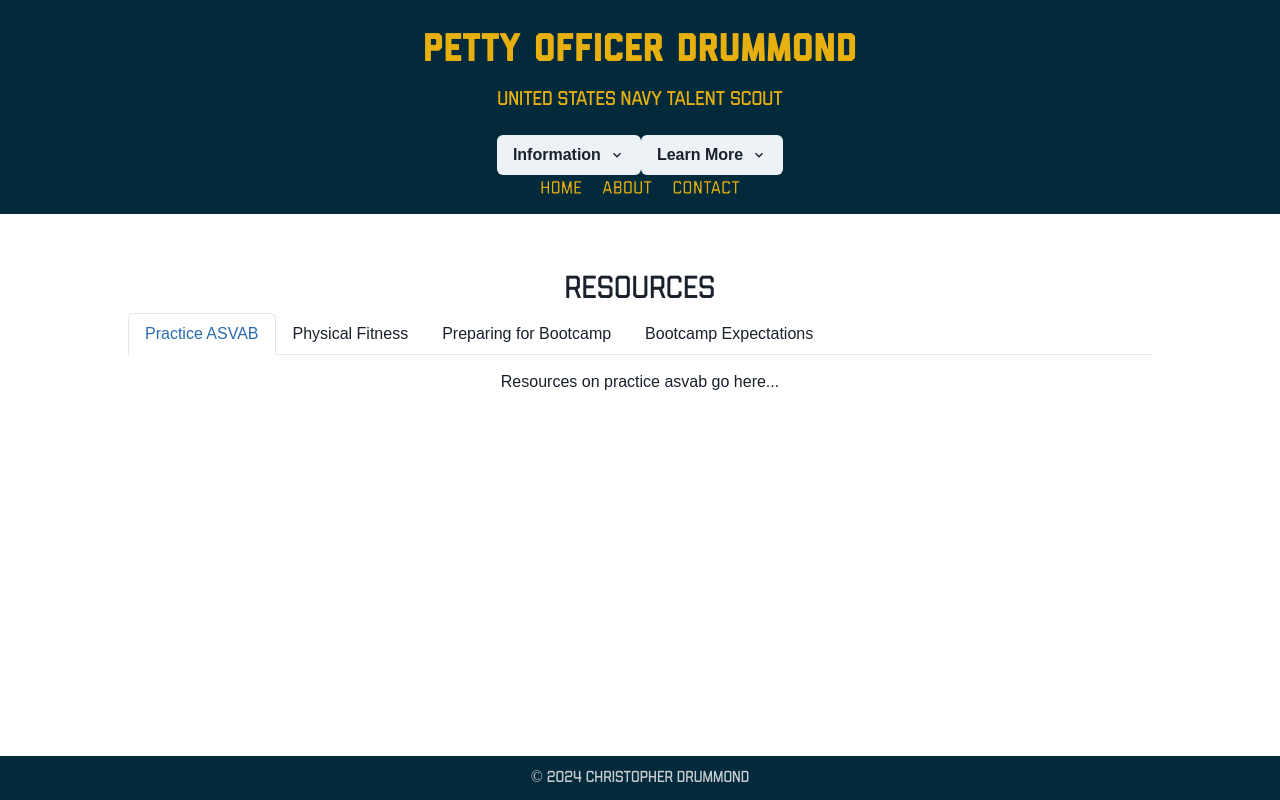
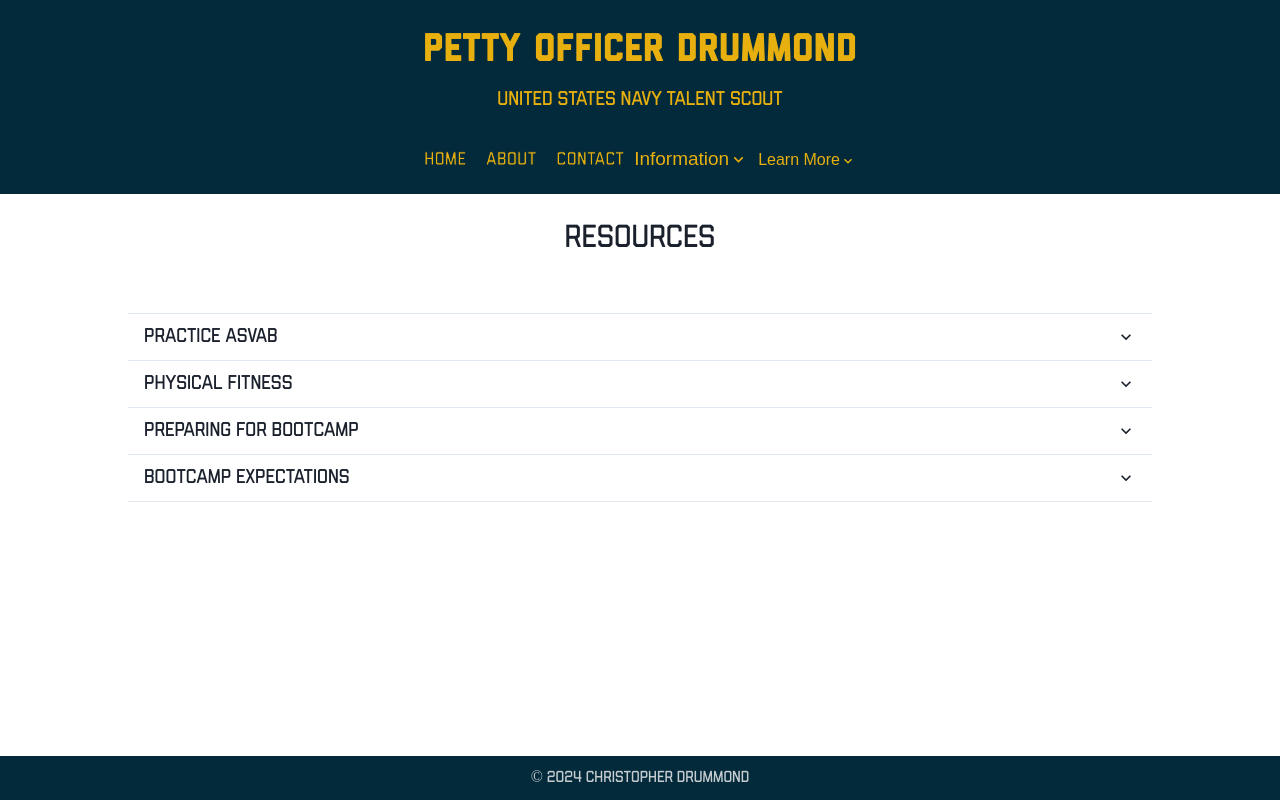
Before and after one commit to kdrummond528/cdrecruiter, a React (Create React App) app: page /resources in a window 1280 px wide. Built offline with nearby package versions, Linux system fonts and the light colour scheme.

Commit message:
modified components

```diff
--- a/src/App.css
+++ b/src/App.css
@@ -69,6 +69,12 @@
   cursor: pointer;
 }
 
+.navbutton {
+  margin: 10px;
+  font-size: 19px;
+  font-family: "Medium";
+}
+
 .ntag-logo {
   padding: 15px;
 }
@@ -92,6 +98,7 @@
   padding-left: 10%;
   padding-right: 10%;
   margin-bottom: 8%;
+  columns: 3;
 }
 
 .pgheader {
@@ -100,7 +107,8 @@
 }
 
 .contact-pgheader,
-.benefits-pgheader {
+.benefits-pgheader,
+.resources-pgheader {
   font-family: "Light";
   font-size: 32px;
   padding-top: 20px;
@@ -166,31 +174,6 @@
   color: #e8b00f;
 }
 
-.Collapsible__trigger {
-  background-color: #c6ccd0;
-  font-family: "Light";
-  font-size: 20px;
-  color: #022a3a;
-  padding-top: 10px;
-  padding-bottom: 10px;
-  border: solid 1px #022a3a;
-  /* border-left: solid 1px #022a3a;
-  border-right: solid 1px #022a3a; */
-  border-radius: 5px;
-  display: block
-}
-
-.Collapsible__contentInner {
-  padding: 10px;
-  border-radius: 5px;
-  /* border-left: 1px solid #e8b00f;
-  border-right: 1px solid #e8b00f; */
-}
-
-.is-open .arrow {
-  rotate: 180deg;
-}
-
 .icon {
   padding-left: 10px;
   padding-right: 10px;
@@ -204,10 +187,6 @@
 .icon:hover {
   color: #e8b00f;
 }
-
-/* .icon-row {
-  padding-bottom: 5px;
-} */
 
 .survey,
 .appt {
@@ -245,10 +224,11 @@
   font-family: "Light";
 }
 
-/* @media only screen and (max-width: 700px) {
+@media only screen and (max-width: 700px) {
 
-  .survey {
-    width: 80%;
+  .gallery {
+    width: 100%;
+    columns: 1;
   }
 
-} */
+}
--- a/src/App.js
+++ b/src/App.js
@@ -15,8 +15,6 @@
 import Appt from './components/Appt';
 import BackToTopBtn from './components/BackToTopBtn';
 import { ChakraProvider } from '@chakra-ui/react'
-// import Ntag from './img/ntag_logo.PNG';
-import { Image } from '@chakra-ui/react';
 
 function App() {
 
@@ -26,16 +24,12 @@
 
         <header>
 
-          {/* <Image borderRadius='full'
-            boxSize='300px' className='ntag-logo' src={Ntag} /> */}
-
           <h1>Petty Officer Drummond</h1>
           <h2>United States Navy Talent Scout</h2>
           <Nav />
         </header>
 
         <>
-          {/* <Nav /> */}
           <div>
             <Routes>
               <Route path="/home" element={<Home />} />
--- a/src/components/Home.js
+++ b/src/components/Home.js
@@ -6,7 +6,7 @@
     return (
         <div>
 
-            <Card className='card'
+            <Card className='card' marginBottom={'20%'}
                 direction={{ base: 'column', sm: 'row' }}
                 overflow='hidden'
                 variant='outline'
--- a/src/components/Nav.js
+++ b/src/components/Nav.js
@@ -6,10 +6,25 @@
 const Nav = () => {
     return (
         <nav className='nav'>
+            <ul>
+
+                <li>
+                    <Link to="/home" className='navlink'>
+                        Home</Link>
+                </li>
+
+                <li>
+                    <Link to="/about" className='navlink'>
+                        About</Link>
+                </li>
+
+                <li>
+                    <Link to="/contact" className='navlink'>
+                        Contact</Link>
 
                     <Menu>
-                <MenuButton as={Button} className='navbutton'
-                    rightIcon={<ChevronDownIcon />}>Information
+                        <MenuButton className='navbutton'>
+                            Information<ChevronDownIcon />
                         </MenuButton>
 
                         <MenuList>
@@ -32,8 +47,9 @@
                     </Menu>
 
                     <Menu>
-                <MenuButton as={Button}
-                    rightIcon={<ChevronDownIcon />}>Learn More
+                        <MenuButton
+                            rightIcon={<ChevronDownIcon />}>
+                                Learn More<ChevronDownIcon />
                         </MenuButton>
 
                         <MenuList>
@@ -51,104 +67,12 @@
                         </MenuList>
                     </Menu>
 
-            <ul>
-                <li>
-                    <Link to="/home" className='navlink'>Home</Link>
                 </li>
+            </ul>
 
-                <li>
-                    <Link to="/about" className='navlink'>About</Link>
-                </li>
-
-                {/* <li>
-                    <Link to="/info" className='navlink'>Info</Link>
-                </li> */}
-
-                {/* <li>
-                    <Link to="/resources" className='navlink'>Resources</Link>
-                </li> */}
-
-                <li>
-                    <Link to="/contact" className='navlink'>Contact</Link>
-                </li>
-
-                {/* <li>
-                    <Link to="/survey" className='navlink'>Interest Survey</Link>
-                </li> */}
-
-                {/* <li>
-                    <Link to="/appt" className='navlink'>Schedule an Appointment</Link>
-                </li> */}
-
-                {/* <li>
-                    <Link to="/blog" className='navlink'>Blog</Link>
-                </li> */}
-            </ul>
         </nav>
     )
 
 }
 
 export default Nav;
-
-
-// const Nav = ({ showHome, showAbout, showBenefits, showContact, showProcess, showResources, showBlog, showSurvey, showAppt, active }) => {
-//     return (
-//         <div>
-
-//             <nav>
-//                 <ul>
-//                     <li className='navlink'>
-//                         <p onClick={showHome} className={active === 0 ? 'navlink active' : 'navlink'} >
-//                             Home</p>
-//                     </li>
-
-//                     <li className='navlink'>
-//                         <p onClick={showAbout} className={active === 1 ? 'navlink active' : 'navlink'} >
-//                             About</p>
-//                     </li>
-
-//                     <li className='navlink'>
-//                         <p onClick={showBenefits} className={active === 2 ? 'navlink active' : 'navlink'}>
-//                             Benefits</p>
-//                     </li>
-
-//                     <li className='navlink'>
-//                         <p onClick={showProcess} className={active === 3 ? 'navlink active' : 'navlink'}>
-//                             Process of Enlisting</p>
-//                     </li>
-
-//                     <li className='navlink'>
-//                         <p onClick={showResources} className={active === 4 ? 'navlink active' : 'navlink'}>
-//                             Resources</p>
-//                     </li>
-
-//                     <li className='navlink'>
-//                         <p onClick={showBlog} className={active === 5 ? 'navlink active' : 'navlink'}>
-//                             Blog</p>
-//                     </li>
-
-//                     <li className='navlink'>
-//                         <p onClick={showContact} className={active === 6 ? 'navlink active' : 'navlink'}>
-//                             Contact</p>
-//                     </li>
-
-//                     <li className='navlink'>
-//                         <p onClick={showSurvey} className={active === 7 ? 'navlink active' : 'navlink'}>
-//                             Interest Survey</p>
-//                     </li>
-
-//                     <li className='navlink'>
-//                         <p onClick={showAppt} className={active === 8 ? 'navlink active' : 'navlink'}>
-//                             Schedule an Appointment</p>
-//                     </li>
-
-
-//                 </ul>
-//             </nav>
-
-//         </div>
-//     )
-// }
-
-// export default Nav;
--- a/src/components/Resources.js
+++ b/src/components/Resources.js
@@ -1,48 +1,76 @@
 import React from 'react';
 import { Tabs, TabList, TabPanels, Tab, TabPanel } from '@chakra-ui/react';
+import { Accordion, Box, AccordionItem, AccordionButton, AccordionPanel, AccordionIcon } from '@chakra-ui/react'
 
 const Resources = () => {
     return (
         <div>
+            <p className='resources-pgheader'>Resources</p>
 
-            <Tabs variant='enclosed' className='card'>
-                <p className='pgheader'>Resources</p>
+            <Accordion allowToggle className='card'
+                marginBottom={'20%'}>
 
-                <TabList>
-                    <Tab>Practice ASVAB</Tab>
-                    <Tab>Physical Fitness</Tab>
-                    <Tab>Preparing for Bootcamp</Tab>
-                    <Tab>Bootcamp Expectations</Tab>
-                </TabList>
+                <AccordionItem>
+                    <h2>
+                        <AccordionButton>
+                            <Box as="span" flex='1' textAlign='left'
+                                className='title'>
+                                Practice ASVAB
+                            </Box>
+                            <AccordionIcon />
+                        </AccordionButton>
+                    </h2>
+                    <AccordionPanel pb={4} textAlign={'left'}>
+                        Resources on practice asvab go here...
+                    </AccordionPanel>
+                </AccordionItem>
 
-                <TabPanels>
+                <AccordionItem>
+                    <h2>
+                        <AccordionButton>
+                            <Box as="span" flex='1' textAlign='left'
+                                className='title'>
+                                Physical Fitness
+                            </Box>
+                            <AccordionIcon />
+                        </AccordionButton>
+                    </h2>
+                    <AccordionPanel pb={4} textAlign={'left'}>
+                        Resources and info about physical fitness before and after joining goes here...
+                    </AccordionPanel>
+                </AccordionItem>
 
-                    <TabPanel>
-                        <p>
-                            Resources on practice asvab go here...
-                        </p>
-                    </TabPanel>
+                <AccordionItem>
+                    <h2>
+                        <AccordionButton>
+                            <Box as="span" flex='1' textAlign='left'
+                                className='title'>
+                                Preparing for Bootcamp
+                            </Box>
+                            <AccordionIcon />
+                        </AccordionButton>
+                    </h2>
+                    <AccordionPanel pb={4} textAlign={'left'}>
+                        Resources and info on Pre-bootcamp study guide goes here...
+                    </AccordionPanel>
+                </AccordionItem>
 
-                    <TabPanel>
-                        <p>
-                            Resources and info about physical fitness before and after joining goes here...
-                        </p>
-                    </TabPanel>
+                <AccordionItem>
+                    <h2>
+                        <AccordionButton>
+                            <Box as="span" flex='1' textAlign='left'
+                                className='title'>
+                                Bootcamp Expectations
+                            </Box>
+                            <AccordionIcon />
+                        </AccordionButton>
+                    </h2>
+                    <AccordionPanel pb={4} textAlign={'left'}>
+                        Resources and info on bootcamp expectations goes here...
+                    </AccordionPanel>
+                </AccordionItem>
 
-                    <TabPanel>
-                        <p>
-                            Resources and info on Pre-bootcamp study guide goes here...
-                        </p>
-                    </TabPanel>
-
-                    <TabPanel>
-                        <p>
-                            Resources and info on bootcamp expectations goes here...
-                        </p>
-                    </TabPanel>
-
-                </TabPanels>
-            </Tabs>
+            </Accordion>
 
         </div>
     )
```
Also changed, not shown: src/components/About.js (+9 -6 lines), src/components/Benefits.js (+3 -4 lines), src/components/Contact.js (+7 -5 lines), src/components/Process.js (+7 -5 lines). Lines whose indentation alone changed are shown as unchanged.
